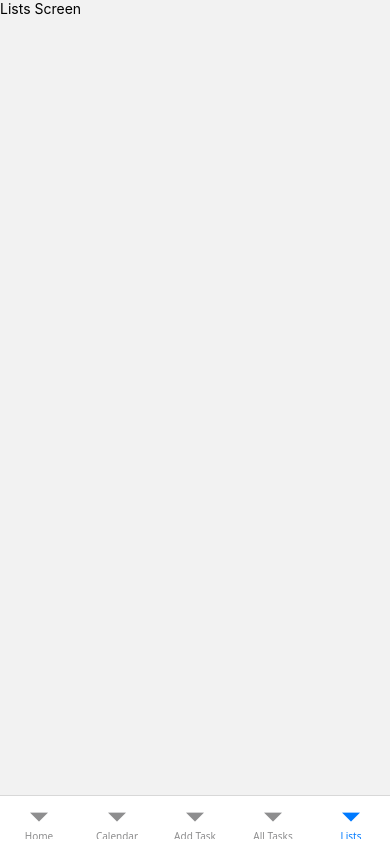
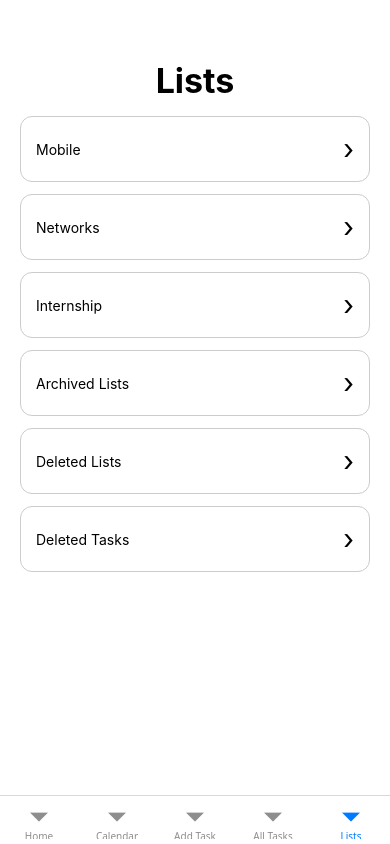
Before and after one commit to juliadicostanzo/Doable, a React Native app: screen /Lists in a window 390 px wide. Built offline with nearby package versions, Linux system fonts and the light colour scheme.

Commit message:
implemented list screen

```diff
--- a/screens/CalendarScreen.js
+++ b/screens/CalendarScreen.js
@@ -3,9 +3,9 @@ import { View, Text, StyleSheet } from 'react-native';
 export function CalendarScreen() {
   return (
     <View style={styles.pageContainer}>
-    <View>
-      <Text>Calendar Screen</Text>
-    </View>
+
+      <Text style={styles.pageTitle}>Calendar Screen</Text>
+
     </View>
   );
 }
@@ -16,5 +16,10 @@ const styles = StyleSheet.create({
     paddingHorizontal: 20, //everything on page is 20 pixels from horizontal edge
     paddingTop: 60,
   },
-
+  pageTitle: {
+    fontSize: 34,
+    textAlign: 'center',
+    fontWeight: 'bold',
+    marginBottom: 15,
+  },
 });
--- a/screens/ListsScreen.js
+++ b/screens/ListsScreen.js
@@ -1,9 +1,95 @@
-import { View, Text } from 'react-native';
+import { View, Text, StyleSheet, TouchableOpacity, ScrollView } from 'react-native';
 
 export function ListsScreen() {
   return (
-    <View>
-      <Text>Lists Screen</Text>
-    </View>
+    <ScrollView style={styles.pageContainer}>
+      <Text style={styles.pageTitle}>Lists</Text>
+      <TouchableOpacity style={styles.listRow}>
+        <View>
+          <Text style={styles.listName}>Mobile</Text>
+        </View>
+        <View style={styles.arrowContainer}>
+          <Text style={styles.arrow}>›</Text>
+        </View>
+      </TouchableOpacity>
+
+      <TouchableOpacity style={styles.listRow}>
+        <View>
+          <Text style={styles.listName}>Networks</Text>
+        </View>
+        <View style={styles.arrowContainer}>
+          <Text style={styles.arrow}>›</Text>
+        </View>
+      </TouchableOpacity>
+
+      <TouchableOpacity style={styles.listRow}>
+        <View>
+          <Text style={styles.listName}>Internship</Text>
+        </View>
+        <View style={styles.arrowContainer}>
+          <Text style={styles.arrow}>›</Text>
+        </View>
+      </TouchableOpacity>
+
+      <TouchableOpacity style={styles.listRow}>
+        <View>
+          <Text style={styles.listName}>Archived Lists</Text>
+        </View>
+        <View style={styles.arrowContainer}>
+          <Text style={styles.arrow}>›</Text>
+        </View>
+      </TouchableOpacity>
+
+      <TouchableOpacity style={styles.listRow}>
+        <View>
+          <Text style={styles.listName}>Deleted Lists</Text>
+        </View>
+        <View style={styles.arrowContainer}>
+          <Text style={styles.arrow}>›</Text>
+        </View>
+      </TouchableOpacity>
+
+      <TouchableOpacity style={styles.listRow}>
+        <View>
+          <Text style={styles.listName}>Deleted Tasks</Text>
+        </View>
+        <View style={styles.arrowContainer}>
+          <Text style={styles.arrow}>›</Text>
+        </View>
+      </TouchableOpacity>
+    </ScrollView>
   );
 }
+const styles = StyleSheet.create({
+  pageContainer: {
+    backgroundColor: 'white',
+    paddingHorizontal: 20, //everything on page is 20 pixels from horizontal edge
+    paddingTop: 60,
+    paddingBottom: 40,
+  },
+  pageTitle: {
+    fontSize: 34,
+    textAlign: 'center',
+    fontWeight: 'bold',
+    marginBottom: 15,
+  },
+
+  listRow: {
+    flexDirection: 'row',
+    justifyContent: 'space-between',
+    alignItems: 'center',
+    borderWidth: 1,
+    borderColor: '#cccccc',
+    borderRadius: 12,
+    padding: 15,
+    marginBottom: 12,
+  },
+
+  arrowContainer: {
+    alignItems: 'flex-end',
+  },
+  arrow: {
+    fontSize: 28,
+  }
+
+});
```
